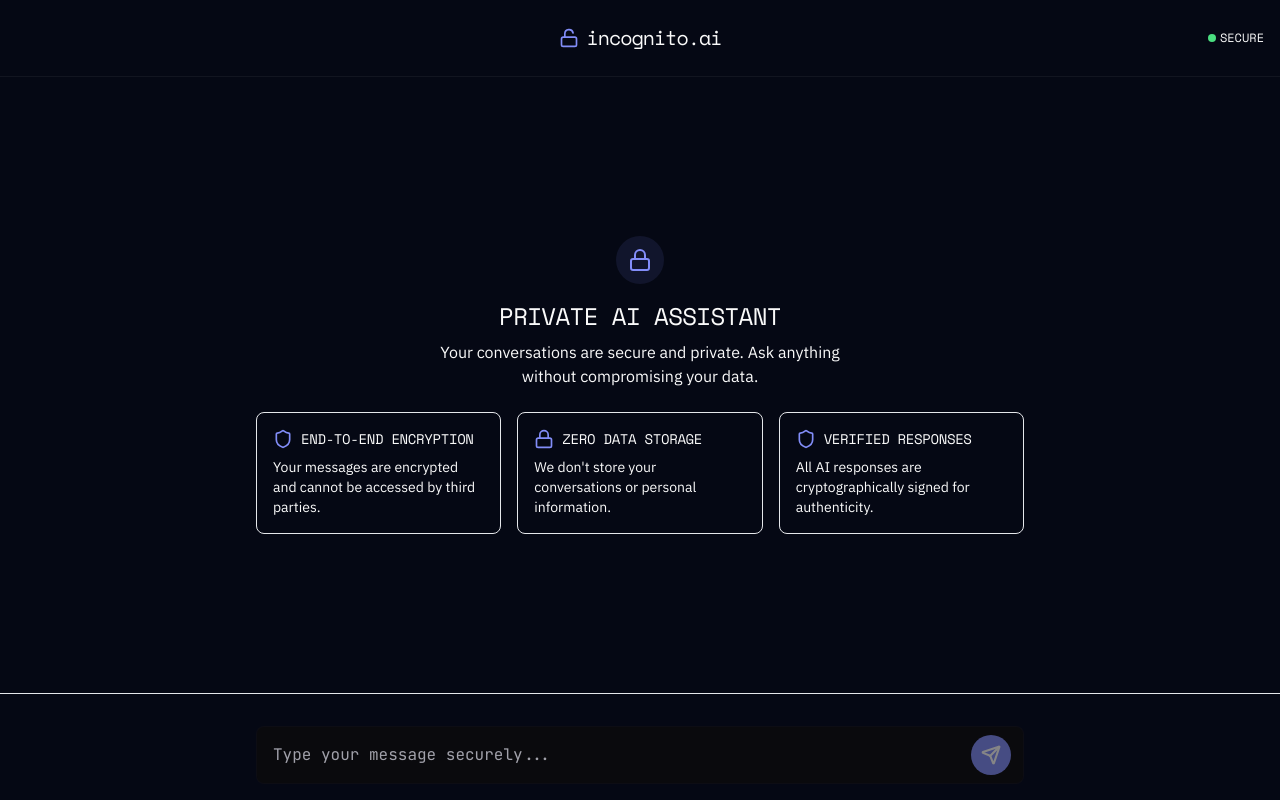
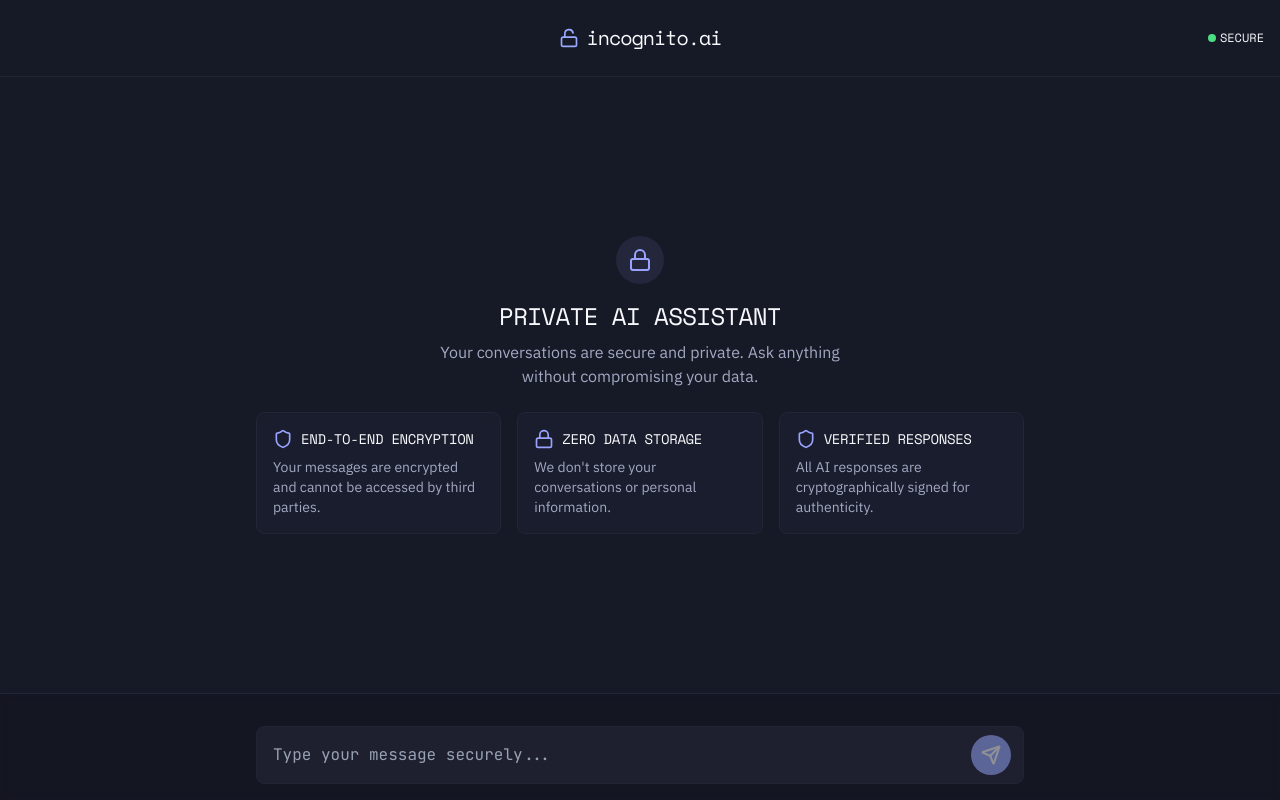
Before and after one commit to Ayushjain2205/incognito.ai, a Next.js app: page / in a window 1280 px wide. Built offline with nearby package versions, Linux system fonts and the light colour scheme.

Commit message:
Add markdown support

```diff
--- a/app/globals.css
+++ b/app/globals.css
@@ -12,21 +12,23 @@
   --font-input: var(--font-jetbrains), ui-monospace, SFMono-Regular, Menlo,
     Monaco, Consolas, "Liberation Mono", "Courier New", monospace;
 
-  --background: 240 10% 3.9%;
-  --foreground: 0 0% 98%;
+  --background: 232 23% 11%;
+  --foreground: 220 40% 98%;
 
-  --bg-lighter: 240 15% 4.5%;
-  --bg-darker: 240 20% 2%;
-  --fg-muted: 240 5% 64.9%;
+  --bg-lighter: 232 22% 15%;
+  --bg-darker: 232 24% 8%;
+  --fg-muted: 220 15% 65%;
 
-  --accent: 234 89% 74%;
-  --accent-hover: 235 89% 70%;
+  --accent: 230 100% 80%;
+  --accent-hover: 230 90% 75%;
 
-  --user-bg: 235 89% 70%;
+  --user-bg: 230 90% 75%;
   --user-fg: 0 0% 100%;
-  --assistant-bg: 240 25% 8%;
-  --assistant-fg: 240 5% 84.9%;
-  --border-color: 240 24% 10%;
+  --assistant-bg: 232 30% 11%;
+  --assistant-fg: 220 15% 80%;
+  --border-color: 232 22% 17%;
+
+  --success: 142 84% 67%;
 
   --radius: 0.5rem;
 }
@@ -75,6 +77,7 @@
   border-radius: 0.5rem;
   margin-bottom: 1rem;
   word-break: break-words;
+  backdrop-filter: blur(8px);
 }
 
 .message-content {
@@ -85,13 +88,31 @@
   background-color: hsl(var(--user-bg));
   color: hsl(var(--user-fg));
   margin-left: 3rem;
+  box-shadow: 0 4px 6px -1px rgba(0, 0, 0, 0.1),
+    0 2px 4px -1px rgba(0, 0, 0, 0.06);
 }
 
 .assistant-message {
   background-color: hsl(var(--assistant-bg));
   color: hsl(var(--assistant-fg));
   margin-right: 3rem;
-  border: 1px solid hsl(var(--border-color) / 0.2);
+  border: 1px solid hsl(var(--border-color));
+  box-shadow: 0 4px 6px -1px rgba(0, 0, 0, 0.1),
+    0 2px 4px -1px rgba(0, 0, 0, 0.06);
+  position: relative;
+}
+
+.assistant-message::before {
+  content: "";
+  position: absolute;
+  inset: 0;
+  border-radius: inherit;
+  background: linear-gradient(
+    180deg,
+    rgba(153, 163, 255, 0.03) 0%,
+    rgba(153, 163, 255, 0) 100%
+  );
+  pointer-events: none;
 }
 
 .input-container {
@@ -101,13 +122,14 @@
   margin: 1rem auto 0;
   background-color: hsl(var(--bg-lighter));
   border-radius: 0.5rem;
-  border: 1px solid hsl(var(--border-color) / 0.4);
+  border: 1px solid hsl(var(--border-color));
   transition: all 300ms;
+  backdrop-filter: blur(8px);
 }
 
 .input-container:focus-within {
-  border-color: hsl(var(--accent) / 0.7);
-  box-shadow: 0 0 20px hsl(var(--accent) / 0.15);
+  border-color: hsl(var(--accent) / 0.5);
+  box-shadow: 0 0 20px hsl(var(--accent) / 0.1);
 }
 
 .message-input {
@@ -150,10 +172,11 @@
   display: inline-flex;
   align-items: center;
   gap: 0.25rem;
-  background-color: hsl(var(--bg-darker) / 0.5);
+  background-color: hsl(var(--bg-darker) / 0.7);
   border-radius: 9999px;
   padding: 0.25rem;
   width: auto;
+  backdrop-filter: blur(8px);
 }
 
 .app-title {
@@ -166,3 +189,117 @@
   font-size: 0.75rem;
   line-height: 1rem;
 }
+
+/* Markdown Styles */
+.markdown {
+  line-height: 1.6;
+}
+
+.markdown > * + * {
+  margin-top: 1rem;
+}
+
+.markdown h1,
+.markdown h2,
+.markdown h3,
+.markdown h4,
+.markdown h5,
+.markdown h6 {
+  font-weight: 600;
+  line-height: 1.25;
+  margin-top: 1.5rem;
+  margin-bottom: 1rem;
+}
+
+.markdown h1 {
+  font-size: 1.5rem;
+}
+
+.markdown h2 {
+  font-size: 1.25rem;
+}
+
+.markdown h3 {
+  font-size: 1.125rem;
+}
+
+.markdown a {
+  color: hsl(var(--accent));
+  text-decoration: none;
+}
+
+.markdown a:hover {
+  text-decoration: underline;
+}
+
+.markdown code {
+  font-family: var(--font-code);
+  font-size: 0.875em;
+  background-color: hsl(var(--bg-darker));
+  padding: 0.2em 0.4em;
+  border-radius: 0.25rem;
+}
+
+.markdown pre {
+  background-color: hsl(var(--bg-darker));
+  padding: 1rem;
+  border-radius: 0.5rem;
+  overflow-x: auto;
+  border: 1px solid hsl(var(--border-color));
+}
+
+.markdown pre code {
+  background-color: transparent;
+  padding: 0;
+  font-size: 0.875rem;
+  line-height: 1.7;
+}
+
+.markdown ul,
+.markdown ol {
+  padding-left: 1.5rem;
+  margin: 1rem 0;
+}
+
+.markdown ul {
+  list-style-type: disc;
+}
+
+.markdown ol {
+  list-style-type: decimal;
+}
+
+.markdown li + li {
+  margin-top: 0.5rem;
+}
+
+.markdown blockquote {
+  border-left: 3px solid hsl(var(--accent));
+  padding-left: 1rem;
+  margin: 1rem 0;
+  color: hsl(var(--fg-muted));
+  font-style: italic;
+}
+
+.markdown hr {
+  border: none;
+  border-top: 1px solid hsl(var(--border-color));
+  margin: 2rem 0;
+}
+
+.markdown table {
+  width: 100%;
+  border-collapse: collapse;
+  margin: 1rem 0;
+}
+
+.markdown th,
+.markdown td {
+  padding: 0.5rem;
+  border: 1px solid hsl(var(--border-color));
+}
+
+.markdown th {
+  background-color: hsl(var(--bg-darker));
+  font-weight: 600;
+}
--- a/app/page.tsx
+++ b/app/page.tsx
@@ -132,14 +132,14 @@ export default function Home() {
 
   // Secure connection pill component
   const SecureConnectionPill = () => (
-    <div className="flex items-center gap-1 bg-bg-darker/70 px-3 py-1 rounded-full text-xs text-fg-muted border border-border-color/20">
-      <span className="w-2 h-2 rounded-full bg-green-400"></span>
+    <div className="flex items-center gap-1 bg-[#11131d]/70 px-3 py-1 rounded-full text-xs text-[#a4a9c3] backdrop-blur-sm">
+      <span className="w-2 h-2 rounded-full bg-[#4ade80]/90"></span>
       <span className="font-mono">SECURE CONNECTION</span>
     </div>
   );
 
   return (
-    <div className="flex h-screen bg-[#050814]">
+    <div className="flex h-screen bg-[#161926]">
       {messages.length > 0 && <Sidebar onNewChat={handleNewChat} />}
 
       <div className="flex-1 flex flex-col h-full">
@@ -148,13 +148,13 @@ export default function Home() {
             <Header />
             <div className="flex-1 flex flex-col items-center justify-center p-4 gap-6">
               <div className="flex flex-col items-center text-center max-w-md gap-2">
-                <div className="p-3 bg-accent/10 rounded-full mb-2">
-                  <LockIcon className="w-6 h-6 text-accent" />
+                <div className="p-3 bg-[#99a3ff]/10 rounded-full mb-2">
+                  <LockIcon className="w-6 h-6 text-[#99a3ff]" />
                 </div>
                 <h2 className="text-2xl font-mono tracking-tight text-foreground">
                   PRIVATE AI ASSISTANT
                 </h2>
-                <p className="text-fg-muted font-sans">
+                <p className="text-[#a4a9c3] font-sans">
                   Your conversations are secure and private. Ask anything
                   without compromising your data.
                 </p>
@@ -163,19 +163,19 @@ export default function Home() {
               <div className="grid grid-cols-1 md:grid-cols-3 gap-4 w-full max-w-3xl">
                 {[
                   {
-                    icon: <ShieldIcon className="w-5 h-5 text-accent" />,
+                    icon: <ShieldIcon className="w-5 h-5 text-[#99a3ff]" />,
                     title: "END-TO-END ENCRYPTION",
                     description:
                       "Your messages are encrypted and cannot be accessed by third parties.",
                   },
                   {
-                    icon: <LockIcon className="w-5 h-5 text-accent" />,
+                    icon: <LockIcon className="w-5 h-5 text-[#99a3ff]" />,
                     title: "ZERO DATA STORAGE",
                     description:
                       "We don't store your conversations or personal information.",
                   },
                   {
-                    icon: <ShieldIcon className="w-5 h-5 text-accent" />,
+                    icon: <ShieldIcon className="w-5 h-5 text-[#99a3ff]" />,
                     title: "VERIFIED RESPONSES",
                     description:
                       "All AI responses are cryptographically signed for authenticity.",
@@ -183,13 +183,13 @@ export default function Home() {
                 ].map((feature, i) => (
                   <div
                     key={i}
-                    className="bg-bg-lighter p-4 rounded-lg border border-border-color/20"
+                    className="bg-[#1e2235]/50 p-4 rounded-lg border border-[#222639] backdrop-blur-sm hover:border-[#99a3ff]/20 transition-colors"
                   >
                     <div className="flex items-center gap-2 mb-2">
                       {feature.icon}
                       <h3 className="font-mono text-sm">{feature.title}</h3>
                     </div>
-                    <p className="text-sm text-fg-muted font-sans">
+                    <p className="text-sm text-[#a4a9c3] font-sans">
                       {feature.description}
                     </p>
                   </div>
@@ -199,7 +199,7 @@ export default function Home() {
           </>
         ) : (
           <>
-            <div className="p-4 flex justify-end border-b border-border-color/10">
+            <div className="p-4 flex justify-end border-b border-[#222639] bg-[#11131d]/30 backdrop-blur-sm">
               <SecureConnectionPill />
             </div>
             <main className="flex-1 overflow-y-auto py-4 px-4">
@@ -224,7 +224,7 @@ export default function Home() {
           </>
         )}
 
-        <div className="p-4 border-t border-border-color/30 bg-bg-lighter">
+        <div className="p-4 border-t border-[#222639] bg-[#11131d]/30 backdrop-blur-sm">
           <ChatInput onSend={handleSendMessage} isLoading={isLoading} />
         </div>
       </div>
--- a/components/ui/separator.tsx
+++ b/components/ui/separator.tsx
@@ -1,9 +1,9 @@
-"use client"
+"use client";
 
-import * as React from "react"
-import * as SeparatorPrimitive from "@radix-ui/react-separator"
+import * as React from "react";
+import * as SeparatorPrimitive from "@radix-ui/react-separator";
 
-import { cn } from "@/lib/utils"
+import { cn } from "@/lib/utils";
 
 function Separator({
   className,
@@ -17,12 +17,12 @@ function Separator({
       decorative={decorative}
       orientation={orientation}
       className={cn(
-        "bg-border shrink-0 data-[orientation=horizontal]:h-px data-[orientation=horizontal]:w-full data-[orientation=vertical]:h-full data-[orientation=vertical]:w-px",
+        "bg-[#1a1b26] shrink-0 data-[orientation=horizontal]:h-px data-[orientation=horizontal]:w-full data-[orientation=vertical]:h-full data-[orientation=vertical]:w-px",
         className
       )}
       {...props}
     />
-  )
+  );
 }
 
-export { Separator }
+export { Separator };
--- a/package.json
+++ b/package.json
@@ -19,6 +19,8 @@
     "openai": "^4.89.0",
     "react": "^19.0.0",
     "react-dom": "^19.0.0",
+    "react-markdown": "^10.1.0",
+    "remark-gfm": "^4.0.1",
     "tailwind-merge": "^3.0.2",
     "tw-animate-css": "^1.2.4"
   },
```
Also changed, not shown: components/ui/message.tsx (+40 -1 lines), components/ui/sidebar.tsx (+9 -7 lines), 1 other file (tests, documents, lock files or other folders).
